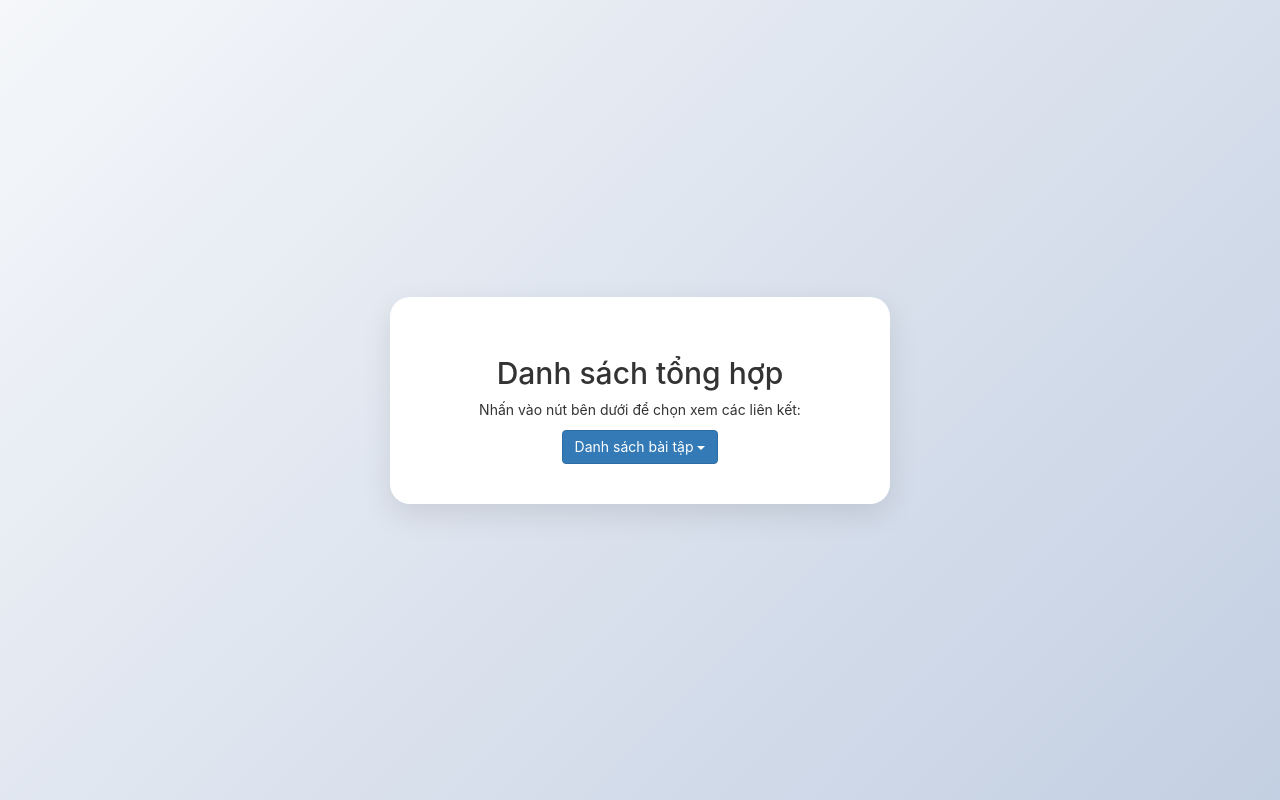
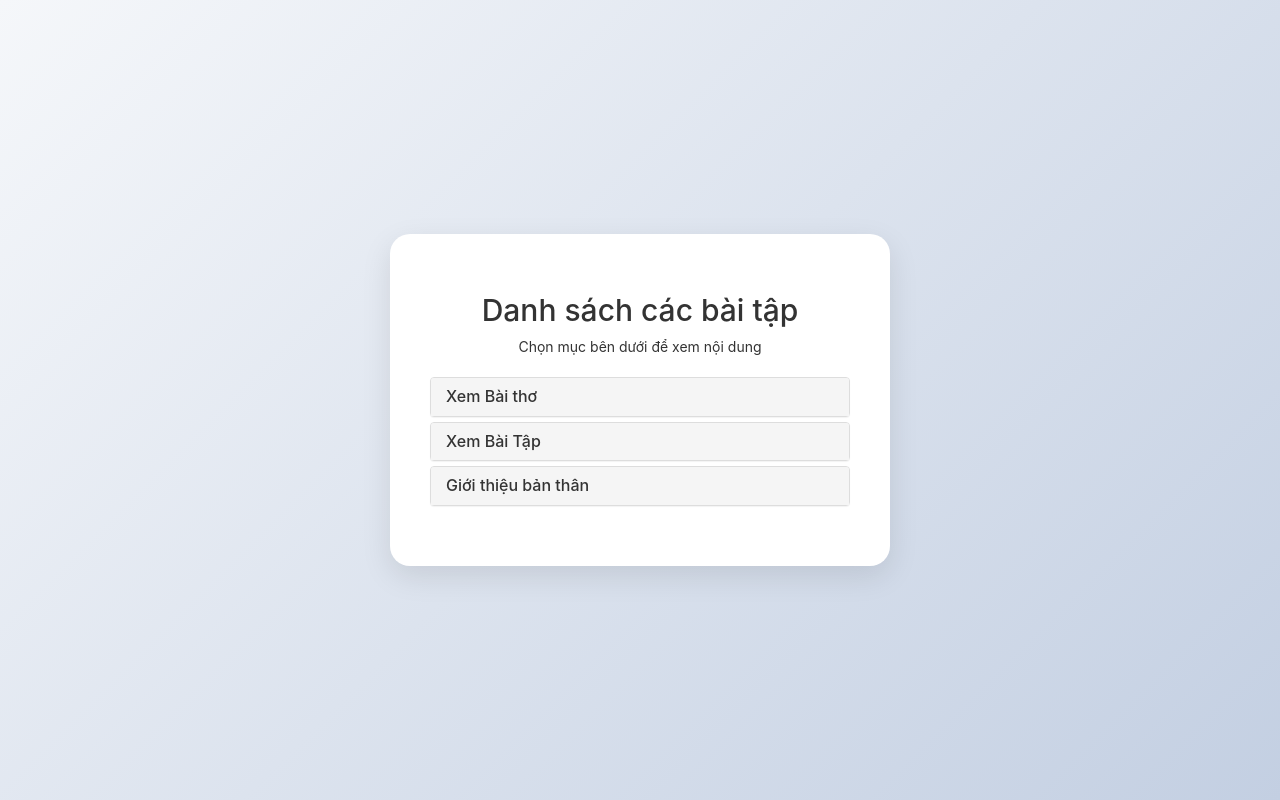
Before and after one commit to thanhtitan123-lab/tonghop-html, a plain HTML site: page index.html in a window 1280 px wide. Drawn offline with nearby package versions, Linux system fonts and the light colour scheme.

Commit message:
Update menu structure to use panel group
Replaced dropdown menu with a panel group for better organization and user experience.

```diff
--- a/index.html
+++ b/index.html
@@ -13,7 +13,9 @@
       min-height: 100vh;
       margin: 0;
     }
-      #menu-wrapper {
+
+    /* Đảm bảo container menu căn giữa */
+    #menu-wrapper {
       display: flex;
       align-items: center;
       justify-content: center;
@@ -38,7 +40,9 @@
       padding: 10px;
       min-width: 250px;
     }
-  #back-btn {
+
+    /* NÚT QUAY LẠI */
+    #back-btn {
       display: none; /* Ẩn mặc định */
       position: fixed;
       top: 20px;
@@ -52,37 +56,59 @@
       cursor: pointer;
       font-weight: bold;
     }
-  #content-frame {
+
+    /* KHUNG HIỂN THỊ LINK */
+    #content-frame {
       display: none; /* Ẩn mặc định */
       width: 100%;
       height: 100vh;
       border: none;
     }
+
+    .panel-group {
+         text-align: left;
+    margin-top: 20px;
+
+    }
+    .panel-heading {
+        cursor: pointer;
+    }
   </style>
 </head>
 <body>
-   <button id="back-btn" onclick="goBack()">← Quay lại Menu</button>
+  <button id="back-btn" onclick="goBack()">← Quay lại Menu</button>
 
   <div id="menu-wrapper">
     <div class="container main-card">
-      <h2>Danh sách tổng hợp</h2>
-      <p>Nhấn vào nút bên dưới để chọn xem các liên kết:</p>
+      <h2>Danh sách các bài tập</h2>
+      <p>Chọn mục bên dưới để xem nội dung</p>
+ <!-- Thay thế Dropdown bằng Panel Group -->
+      <div class="panel-group">
 
-      <div class="dropdown">
-        <button class="btn btn-primary dropdown-toggle" type="button" data-toggle="dropdown">
-          Danh sách bài tập <span class="caret"></span>
-        </button>
+        <div class="panel panel-default">
+          <div class="panel-heading" onclick="showPage('https://thanhtitan123-lab.github.io/web-html-baitap1/')">
+            <h4 class="panel-title">Xem Bài thơ</h4>
+          </div>
+        </div>
 
-        <ul class="dropdown-menu">
-          <li><a href="javascript:void(0)" onclick="showPage('https://thanhtitan123-lab.github.io/web-html-baitap1/')">Xem Bài thơ</a></li>
-          <li><a href="javascript:void(0)" onclick="showPage('https://thanhtitan123-lab.github.io/baitap/')">Xem Bài Tập</a></li>
-          <li><a href="javascript:void(0)" onclick="showPage('https://thanhtitan123-lab.github.io/gioithieubanthan-html/')">Giới thiệu bản thân</a></li>
-        </ul>
+        <div class="panel panel-default">
+          <div class="panel-heading" onclick="showPage('https://thanhtitan123-lab.github.io/baitap/')">
+            <h4 class="panel-title">Xem Bài Tập</h4>
+          </div>
+        </div>
+
+        <div class="panel panel-default">
+          <div class="panel-heading" onclick="showPage('https://thanhtitan123-lab.github.io/gioithieubanthan-html/')">
+            <h4 class="panel-title">Giới thiệu bản thân</h4>
+          </div>
+        </div>
+
       </div>
     </div>
   </div>
 
   <iframe id="content-frame"></iframe>
+
   <script>
     function showPage(url) {
       // Ẩn menu chính
```
